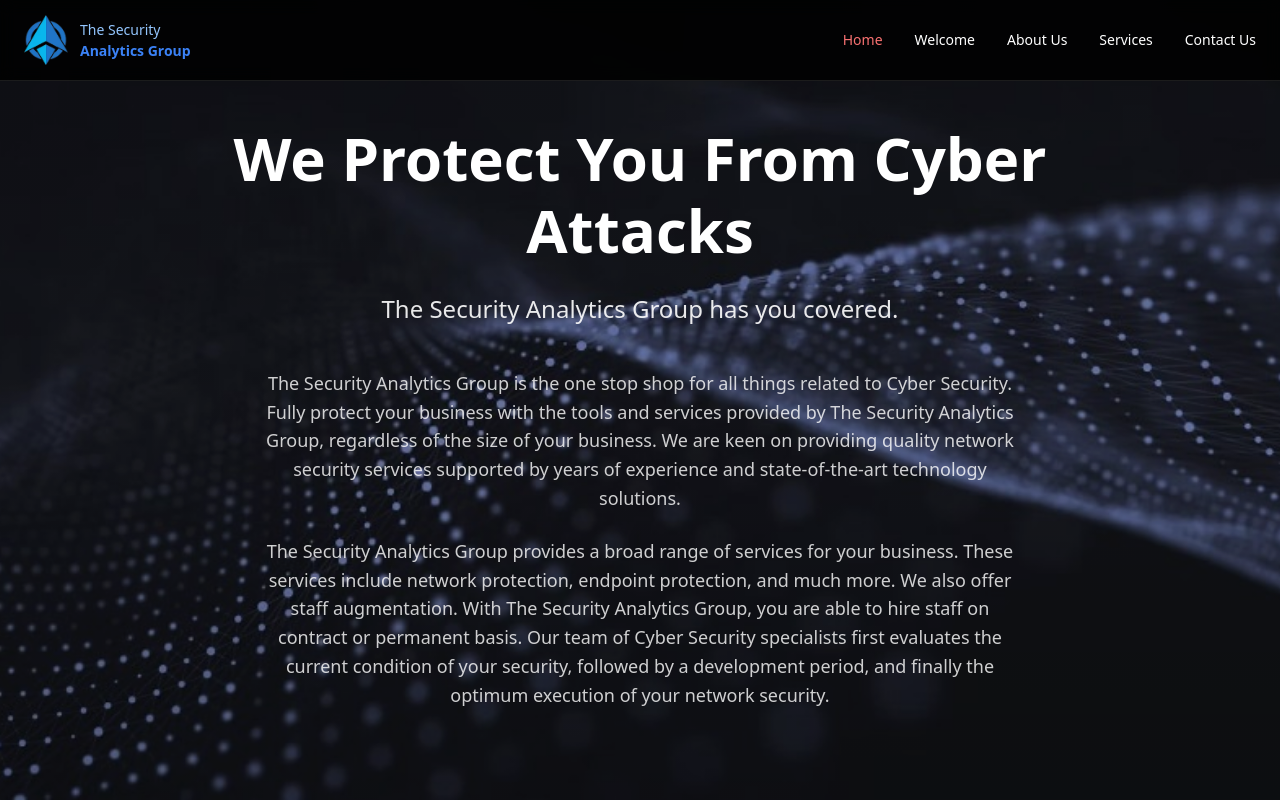
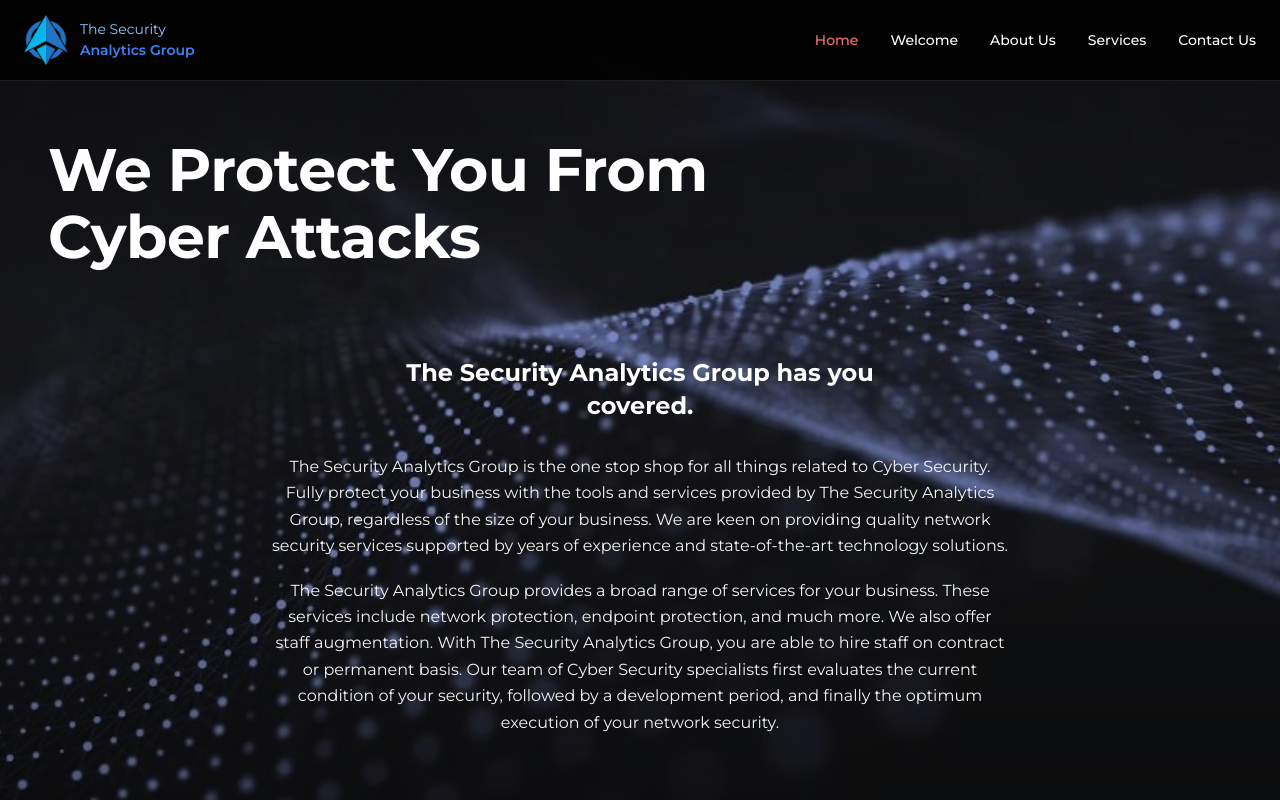
Before and after one commit to narendra129/thesagit.org, a plain HTML site: page index.html in a window 1280 px wide. Shown: the top 800 px of the page. Drawn offline with Linux system fonts and the light colour scheme.

Commit message:
Hero page styling change

```diff
--- a/css/styles.css
+++ b/css/styles.css
@@ -25,10 +25,11 @@
 html { scroll-behavior: smooth; }
 
 body {
-  font-family: system-ui, -apple-system, "Segoe UI", Roboto, sans-serif;
+  font-family: "Montserrat", "Segoe UI", Roboto, Helvetica, Arial, sans-serif;
   background: var(--black);
   color: var(--white);
   line-height: 1.6;
+  -webkit-font-smoothing: antialiased;
 }
 
 img { max-width: 100%; height: auto; display: block; }
@@ -66,11 +67,12 @@ a { color: inherit; text-decoration: none; }
 
 .logo img { width: 44px; height: auto; }
 
-.logo__text { line-height: 1.3; }
+.logo__text { line-height: 1.3; font-family: "Montserrat", sans-serif; }
 
 .logo__text span:first-child {
   color: var(--blue-300);
   font-size: 0.875rem;
+  font-weight: 400;
 }
 
 .logo__text span:last-child {
@@ -82,6 +84,7 @@ a { color: inherit; text-decoration: none; }
 .nav { display: none; gap: 2rem; }
 
 .nav a {
+  font-family: "Montserrat", sans-serif;
   font-size: 0.875rem;
   font-weight: 500;
   color: var(--white);
@@ -133,51 +136,111 @@ a { color: inherit; text-decoration: none; }
   position: relative;
   min-height: 100vh;
   display: flex;
-  align-items: center;
-  justify-content: center;
-  padding: 6rem 1.5rem 4rem;
+  flex-direction: column;
+  padding: 5.5rem 2rem 3rem;
   background: url("../images/hero-bg.jpg") center / cover no-repeat;
-  background-color: #0a0a0a;
+  background-color: #050508;
 }
 
 .hero__overlay {
   position: absolute;
   inset: 0;
-  background: linear-gradient(to bottom, rgba(0,0,0,0.3), rgba(0,0,0,0.2), rgba(0,0,0,0.4));
+  background: linear-gradient(
+    180deg,
+    rgba(0, 0, 0, 0.35) 0%,
+    rgba(0, 0, 0, 0.1) 40%,
+    rgba(0, 0, 0, 0.45) 100%
+  );
 }
 
 .hero__overlay--blue {
-  background: rgba(10, 20, 40, 0.1);
+  background: transparent;
 }
 
-.hero__content {
+.hero__inner {
   position: relative;
   z-index: 1;
-  max-width: 56rem;
-  text-align: center;
+  flex: 1;
+  display: flex;
+  flex-direction: column;
+  max-width: 75rem;
+  width: 100%;
+  margin: 0 auto;
+  min-height: calc(100vh - 8.5rem);
 }
 
-.hero h1 {
-  font-size: clamp(2rem, 5vw, 3.75rem);
+.hero__title {
+  text-align: left;
+  font-size: clamp(2rem, 4.2vw, 3.5rem);
   font-weight: 700;
-  margin-bottom: 1.5rem;
-  line-height: 1.2;
+  line-height: 1.12;
+  letter-spacing: -0.01em;
+  color: #ffffff;
+  margin-top: 1.5rem;
+  max-width: 11em;
+}
+
+.hero__bottom {
+  flex: 1;
+  display: flex;
+  flex-direction: column;
+  justify-content: flex-end;
+  align-items: center;
+  text-align: center;
+  padding-bottom: 1.5rem;
 }
 
 .hero__subtitle {
-  font-size: clamp(1.125rem, 2.5vw, 1.5rem);
-  color: rgba(255, 255, 255, 0.9);
-  margin-bottom: 2.5rem;
+  font-size: clamp(1.125rem, 2.2vw, 1.5rem);
+  font-weight: 700;
+  color: #ffffff;
+  margin-bottom: 1.75rem;
+  max-width: 36rem;
+  line-height: 1.35;
 }
 
 .hero__body {
   display: flex;
   flex-direction: column;
-  gap: 1.5rem;
-  color: rgba(255, 255, 255, 0.8);
-  font-size: clamp(1rem, 1.5vw, 1.125rem);
-  max-width: 48rem;
-  margin: 0 auto;
+  gap: 1rem;
+  color: #ffffff;
+  font-size: 0.9375rem;
+  font-weight: 400;
+  line-height: 1.65;
+  max-width: 44rem;
+}
+
+.hero__body p {
+  opacity: 0.95;
+}
+
+@media (min-width: 768px) {
+  .hero {
+    padding: 6rem 3rem 3.5rem;
+  }
+
+  .hero__title {
+    margin-top: 2.5rem;
+    font-size: clamp(2.5rem, 3.8vw, 3.75rem);
+  }
+
+  .hero__subtitle {
+    font-size: 1.5rem;
+    margin-bottom: 2rem;
+  }
+
+  .hero__body {
+    font-size: 1rem;
+    max-width: 46rem;
+    gap: 1.125rem;
+  }
+}
+
+@media (min-width: 1200px) {
+  .hero__title {
+    font-size: 3.75rem;
+    max-width: 12em;
+  }
 }
 
 /* Welcome */
--- a/index.html
+++ b/index.html
@@ -6,6 +6,9 @@
   <title>The Security Analytics Group | Cyber Security Solutions</title>
   <meta name="description" content="The Security Analytics Group is the one stop shop for all things related to Cyber Security. Network protection, endpoint protection, staff augmentation, and more.">
   <link rel="icon" href="images/favicon.png" type="image/png">
+  <link rel="preconnect" href="https://fonts.googleapis.com">
+  <link rel="preconnect" href="https://fonts.gstatic.com" crossorigin>
+  <link href="https://fonts.googleapis.com/css2?family=Montserrat:wght@400;500;600;700&display=swap" rel="stylesheet">
   <link rel="stylesheet" href="css/styles.css">
 </head>
 <body>
@@ -52,12 +55,14 @@
     <section id="home" class="hero">
       <div class="hero__overlay"></div>
       <div class="hero__overlay hero__overlay--blue"></div>
-      <div class="hero__content">
-        <h1>We Protect You From Cyber Attacks</h1>
-        <p class="hero__subtitle">The Security Analytics Group has you covered.</p>
-        <div class="hero__body">
-          <p>The Security Analytics Group is the one stop shop for all things related to Cyber Security. Fully protect your business with the tools and services provided by The Security Analytics Group, regardless of the size of your business. We are keen on providing quality network security services supported by years of experience and state-of-the-art technology solutions.</p>
-          <p>The Security Analytics Group provides a broad range of services for your business. These services include network protection, endpoint protection, and much more. We also offer staff augmentation. With The Security Analytics Group, you are able to hire staff on contract or permanent basis. Our team of Cyber Security specialists first evaluates the current condition of your security, followed by a development period, and finally the optimum execution of your network security.</p>
+      <div class="hero__inner">
+        <h1 class="hero__title">We Protect You From<br>Cyber Attacks</h1>
+        <div class="hero__bottom">
+          <p class="hero__subtitle">The Security Analytics Group has you covered.</p>
+          <div class="hero__body">
+            <p>The Security Analytics Group is the one stop shop for all things related to Cyber Security. Fully protect your business with the tools and services provided by The Security Analytics Group, regardless of the size of your business. We are keen on providing quality network security services supported by years of experience and state-of-the-art technology solutions.</p>
+            <p>The Security Analytics Group provides a broad range of services for your business. These services include network protection, endpoint protection, and much more. We also offer staff augmentation. With The Security Analytics Group, you are able to hire staff on contract or permanent basis. Our team of Cyber Security specialists first evaluates the current condition of your security, followed by a development period, and finally the optimum execution of your network security.</p>
+          </div>
         </div>
       </div>
     </section>
```
